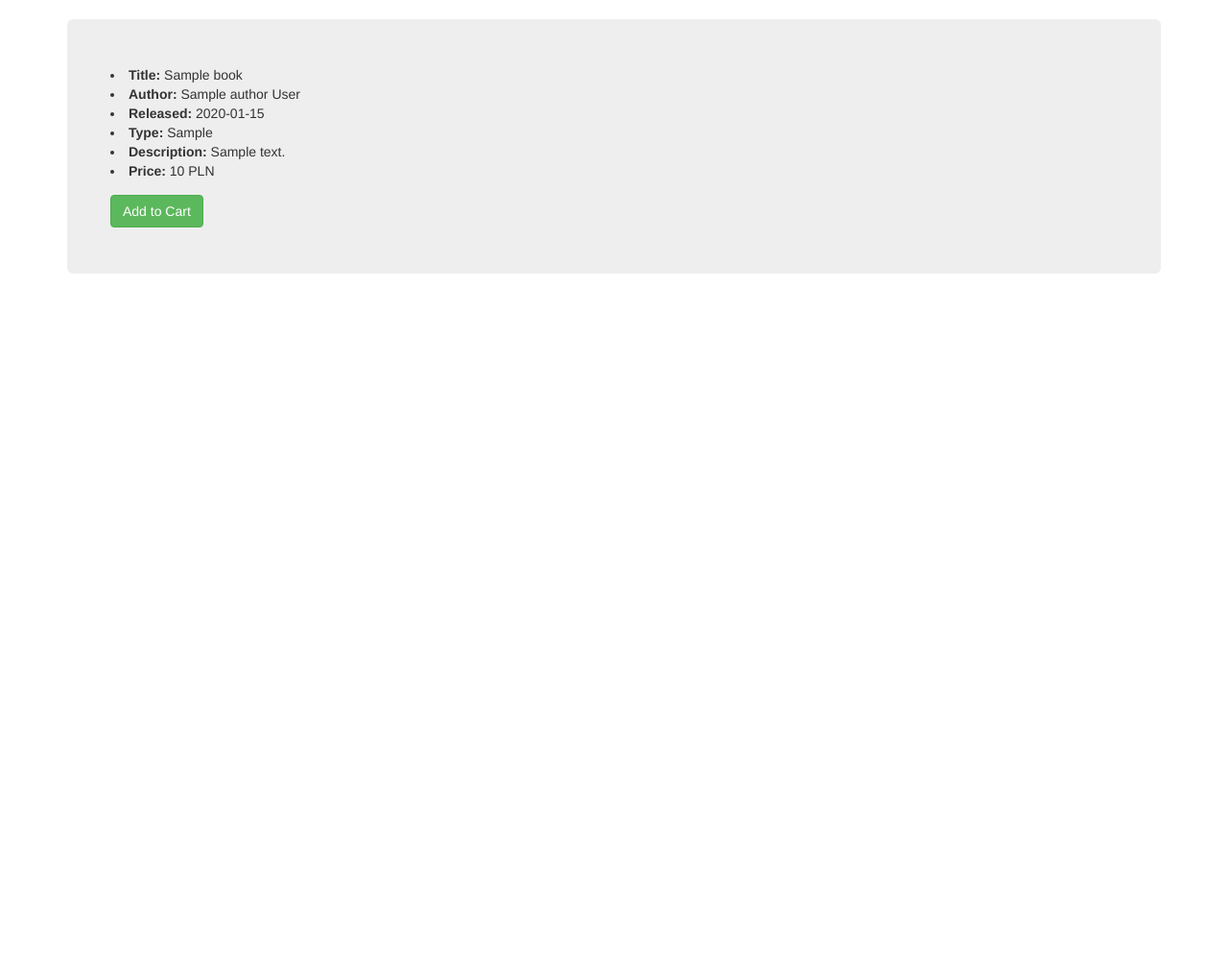
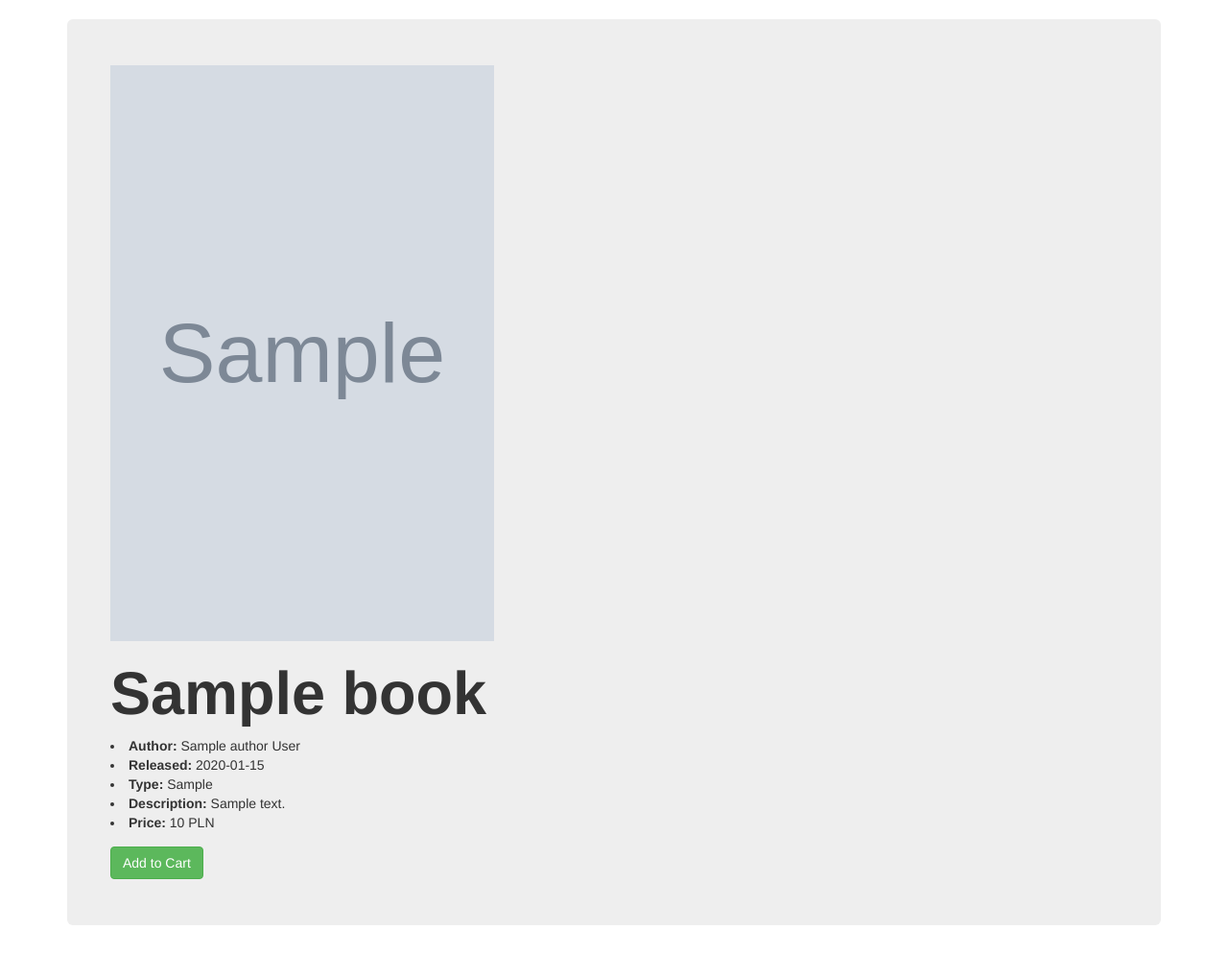
Before and after one commit to damianpud/flask_task, a Flask app: template templates/book_detail.html in a window 1280 px wide. Shown: the part 92-1086 px from the top of the page at 96% size. Before the commit the page ends 377 px from the top, so only its background shows below. Run offline with Flask 2, Linux system fonts and the light colour scheme; the template is opened without the code that fills it: values that come from a table or form of the project are taken from there, others are empty; tables that the repository leaves empty hold one stand-in row (values such as "Sample post"); grey boxes marked "Sample" are stand-in pictures; parts of the project's set-up code (start-up, migrations or seed data) failed here and were passed over; some libraries are stand-ins or nearby versions.

Commit message:
updated book detail template

```diff
--- a/templates/book_detail.html
+++ b/templates/book_detail.html
@@ -3,10 +3,11 @@
 {% block content_main %}
 
     <div class="row">
-      <div class="col-4">
+      <div class="col">
+        <img src='{{ book.cover }}' style="width:400px;height:600px;">
       </div>
       <div class="col">
-        <li><b>Title: </b> {{ book.title }} </li>
+        <h1><b> {{ book.title }} </b></h1>
         <li><b>Author: </b> {{ book.author.name }} {{ book.author.surname }} </li>
         <li><b>Released: </b> {{ book.publish_date }} </li>
         <li><b>Type: </b> {{ book.type}} </li>
```
